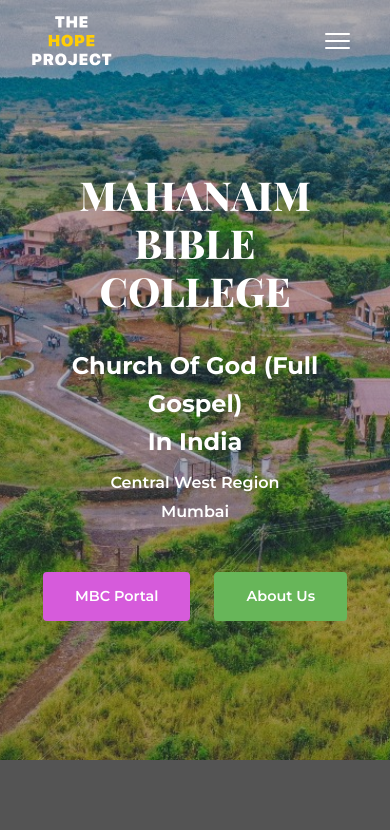
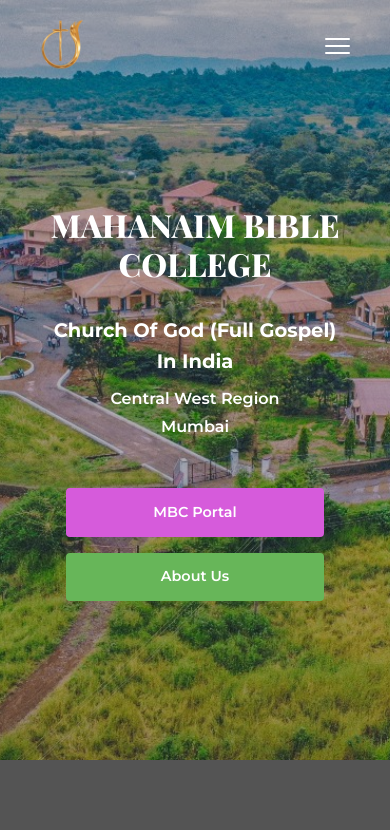
Before and after one commit to stevie1mat/cims-website, a Next.js app: page / in a window 390 px wide. Shown: the top 830 px of the page. Built offline with nearby package versions, Linux system fonts and the light colour scheme; a web font is replaced by a local one.

Commit message:
fix: use actual mbc logo and enhance mobile responsiveness

```diff
--- a/src/app/globals.css
+++ b/src/app/globals.css
@@ -446,11 +446,15 @@
     margin-top: 0;
     padding: 2rem;
   }
+  .about-card {
+    padding: 3rem 2rem;
+  }
   .courses-grid {
     grid-template-columns: repeat(2, 1fr);
   }
   .why-inner {
     grid-template-columns: 1fr;
+    gap: 3rem;
   }
   .footer-inner {
     grid-template-columns: repeat(2, 1fr);
@@ -458,6 +462,32 @@
 }
 
 @media (max-width: 767px) {
+  .hero {
+    padding: 6rem 1rem 3rem;
+  }
+  .hero-title {
+    font-size: clamp(2rem, 8vw, 2.5rem);
+  }
+  .hero-subtitle {
+    font-size: clamp(1.2rem, 5vw, 1.5rem);
+  }
+  .hero-buttons {
+    flex-direction: column;
+    gap: 1rem;
+    padding: 0 1rem;
+  }
+  .btn-magenta, .btn-green {
+    width: 100%;
+  }
+  .patron-left h2 {
+    font-size: 2.2rem;
+  }
+  .about-card {
+    padding: 2rem 1.5rem;
+  }
+  .about-card h2 {
+    font-size: 2rem;
+  }
   .courses-grid {
     grid-template-columns: 1fr;
   }
--- a/src/components/Header.tsx
+++ b/src/components/Header.tsx
@@ -11,10 +11,11 @@
     <header className="header">
       <Link href="/" className="header-logo">
         <Image
-          src="/images/logo.svg"
+          src="/images/logo.png"
           alt="Mahanaim Bible College"
-          width={40}
-          height={40}
+          width={60}
+          height={60}
+          style={{ width: 'auto', height: '60px' }}
           priority
         />
       </Link>
```
